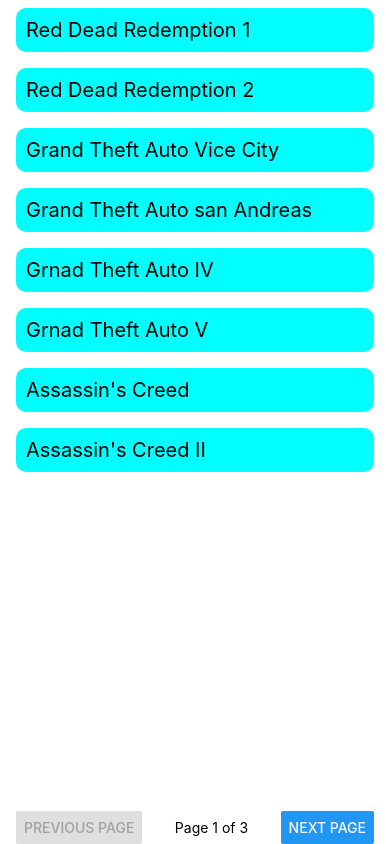
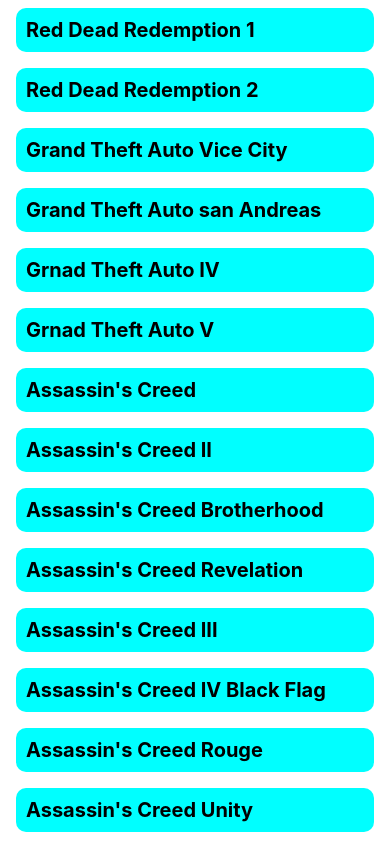
Before and after one commit to rishopbabu/RNAdvanced, a React Native app: screen / in a window 390 px wide. Built offline with nearby package versions, Linux system fonts and the light colour scheme.

Commit message:
flatlist with loader completed

```diff
--- a/App.tsx
+++ b/App.tsx
@@ -1,12 +1,12 @@
-import React from "react"
-import SignUpScreen from './screens/SignUpScreen'
-import FlatListComponent from "./screens/FlatList"
+import React from 'react';
+import FlatListComponentWithScroll from './screens/FlatListWithScroll';
 
 export default function App() {
   return (
-  <>
-    {/* <SignUpScreen /> */}
-    <FlatListComponent/>
-  </>
-  )
+    <>
+      {/* <SignUpScreen /> */}
+      {/* <FlatListComponent /> */}
+      <FlatListComponentWithScroll />
+    </>
+  );
 }
--- /dev/null
+++ b/Screens/FlatListWithScroll.tsx
@@ -0,0 +1,271 @@
+import React, {useEffect, useState} from 'react';
+import {
+  SafeAreaView,
+  FlatList,
+  View,
+  Text,
+  StatusBar,
+  StyleSheet,
+  ActivityIndicator,
+  ToastAndroid,
+} from 'react-native';
+
+// Data for FlatList
+const GameList = [
+  {
+    id: '1',
+    title: 'Red Dead Redemption 1',
+  },
+
+  {
+    id: '2',
+    title: 'Red Dead Redemption 2',
+  },
+
+  {
+    id: '3',
+    title: 'Grand Theft Auto Vice City',
+  },
+
+  {
+    id: '4',
+    title: 'Grand Theft Auto san Andreas',
+  },
+
+  {
+    id: '5',
+    title: 'Grnad Theft Auto IV',
+  },
+
+  {
+    id: '6',
+    title: 'Grnad Theft Auto V',
+  },
+
+  {
+    id: '7',
+    title: "Assassin's Creed",
+  },
+
+  {
+    id: '8',
+    title: "Assassin's Creed II",
+  },
+
+  {
+    id: '9',
+    title: "Assassin's Creed Brotherhood",
+  },
+
+  {
+    id: '10',
+    title: "Assassin's Creed Revelation",
+  },
+
+  {
+    id: '11',
+    title: "Assassin's Creed III",
+  },
+
+  {
+    id: '12',
+    title: "Assassin's Creed IV Black Flag",
+  },
+
+  {
+    id: '13',
+    title: "Assassin's Creed Rouge",
+  },
+
+  {
+    id: '14',
+    title: "Assassin's Creed Unity",
+  },
+
+  {
+    id: '15',
+    title: "Assassin's Creed Syndicate",
+  },
+
+  {
+    id: '16',
+    title: "Assassin's Creed Origins",
+  },
+
+  {
+    id: '17',
+    title: "Assassin's Creed Odyssey",
+  },
+
+  {
+    id: '18',
+    title: "Assassin's Creed Valhalla",
+  },
+
+  {
+    id: '19',
+    title: 'It Takes Two',
+  },
+
+  {
+    id: '20',
+    title: 'A Way Out',
+  },
+
+  {
+    id: '21',
+    title: 'God Of War',
+  },
+
+  {
+    id: '22',
+    title: 'God Of War Ragnarok',
+  },
+
+  {
+    id: '23',
+    title: 'The Last of Us I',
+  },
+
+  {
+    id: '24',
+    title: 'The Last of Us II',
+  },
+
+  {
+    id: '25',
+    title: 'Watch Dogs I',
+  },
+
+  {
+    id: '26',
+    title: 'Watch Dogs II',
+  },
+
+  {
+    id: '27',
+    title: 'Watch Dogs Legion',
+  },
+
+  {
+    id: '28',
+    title: 'Devil May Cry 4',
+  },
+
+  {
+    id: '29',
+    title: 'Just Cause 3',
+  },
+
+  {
+    id: '30',
+    title: 'Just Cause 4',
+  },
+];
+
+const ITEMS_PER_PAGE = 12;
+
+type GameListProps = {
+  title: string;
+};
+
+type IsLoadingMoreProps = {
+  isLoadingMore: boolean;
+};
+
+const ListView = ({title}: GameListProps) => (
+  <View style={styles.gameItems}>
+    <Text style={styles.title}>{title}</Text>
+  </View>
+);
+
+const FooterView = ({isLoadingMore}: IsLoadingMoreProps) =>
+  isLoadingMore ? (
+    <View style={styles.loaderContainer}>
+      <ActivityIndicator size={'large'} color={'blue'} />
+    </View>
+  ) : null;
+
+const styles = StyleSheet.create({
+  container: {
+    flex: 1,
+    marginTop: StatusBar.currentHeight || 0,
+  },
+
+  gameItems: {
+    backgroundColor: 'cyan',
+    padding: 10,
+    marginVertical: 8,
+    marginHorizontal: 16,
+    borderRadius: 10,
+  },
+
+  title: {
+    fontSize: 20,
+    fontWeight: 'bold',
+  },
+
+  pagination: {
+    flexDirection: 'row',
+    justifyContent: 'center',
+    alignItems: 'center',
+    marginTop: 16,
+  },
+
+  loaderContainer: {
+    flex: 1,
+    justifyContent: 'center',
+    alignItems: 'center',
+    paddingVertical: 16,
+  },
+});
+
+export default function FlatListComponentWithScroll() {
+  console.log('rendering');
+
+  const [currentPage, setCurrentPage] = useState(1);
+
+  const [isLoadingMore, setIsLoadingMore] = useState(false);
+
+  const totalPageCount = Math.ceil(GameList.length / ITEMS_PER_PAGE);
+
+  const visibleData = GameList.slice(0, currentPage * ITEMS_PER_PAGE);
+
+  const handleEndReached = () => {
+    if (!isLoadingMore && currentPage < totalPageCount) {
+      setIsLoadingMore(true);
+      setTimeout(() => {
+        setCurrentPage(currentPage + 1);
+        setIsLoadingMore(false);
+      }, 3000);
+    } else if (currentPage >= totalPageCount) {
+      ToastAndroid.show('No more data', ToastAndroid.SHORT);
+    }
+  };
+
+  useEffect(() => {
+    if (currentPage >= totalPageCount) {
+      setIsLoadingMore(false);
+      ToastAndroid.show('All data loaded', ToastAndroid.SHORT);
+    }
+  }, [currentPage, totalPageCount]);
+
+  return (
+    <SafeAreaView style={styles.container}>
+      <FlatList
+        horizontal={false}
+        data={visibleData}
+        renderItem={({item}) => <ListView title={item.title} />}
+        keyExtractor={item => item.id}
+        scrollEnabled={true}
+        onEndReached={handleEndReached}
+        onEndReachedThreshold={0.1}
+        // eslint-disable-next-line react/no-unstable-nested-components
+        ListFooterComponent={() => <FooterView isLoadingMore={isLoadingMore} />}
+      />
+      {/* <View style={styles.pagination}>
+        <Text>{`Page ${currentPage} of ${totalPageCount}`}</Text>
+      </View> */}
+    </SafeAreaView>
+  );
+}
```
